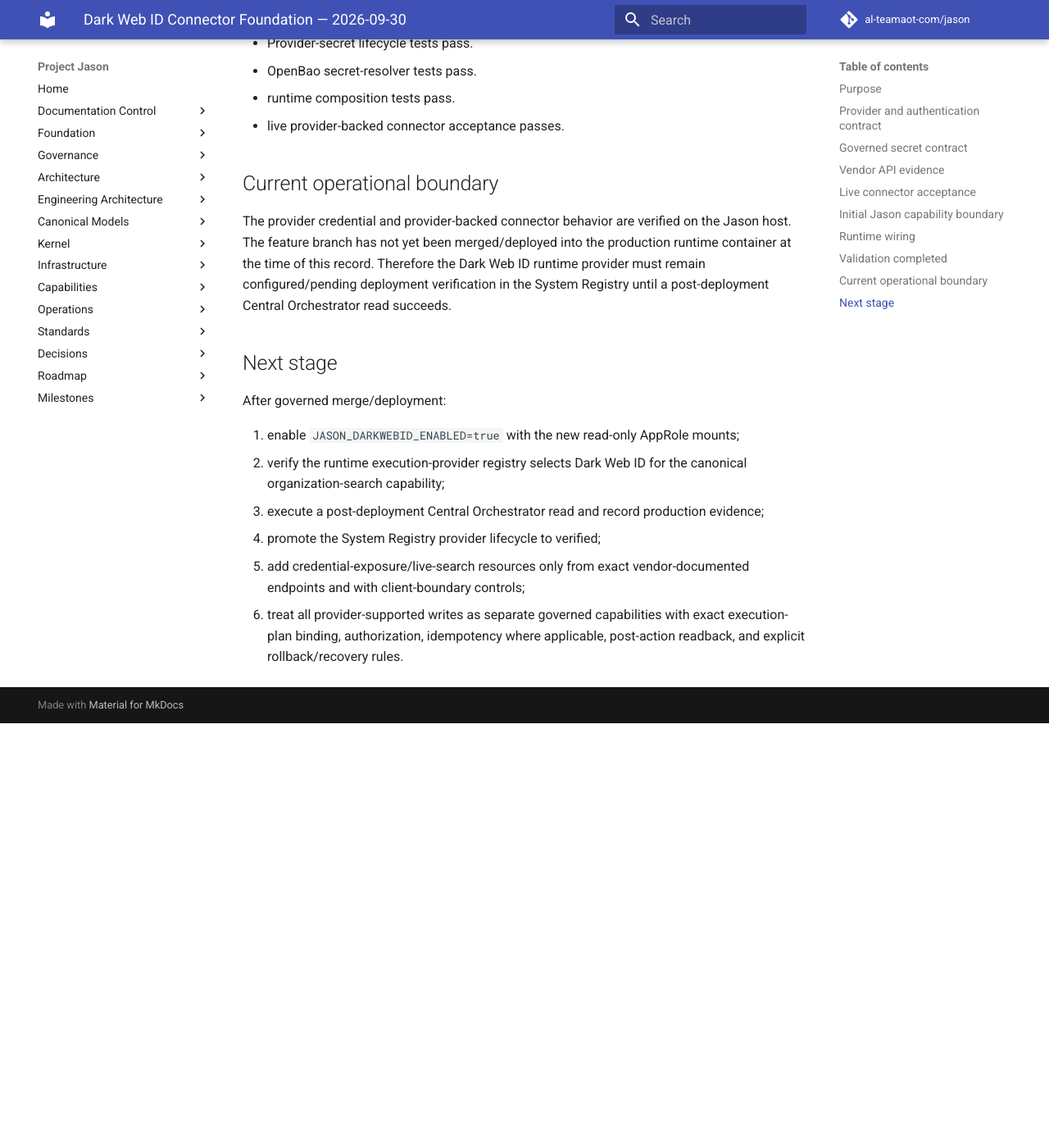
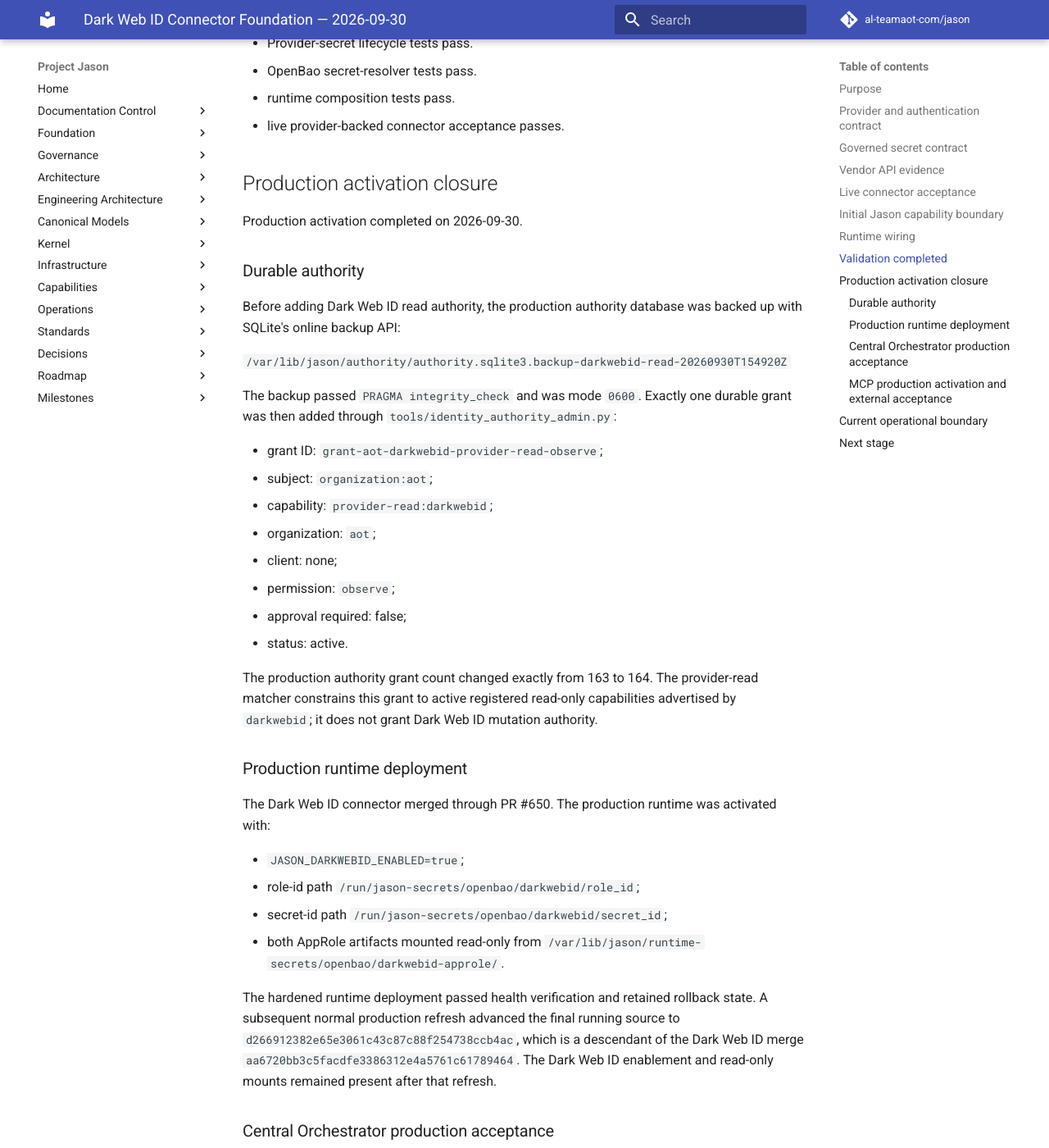
Before and after one commit to al-teamaot-com/jason, an MkDocs documentation site: the page built from docs/sessions/Dark-Web-ID-Connector-Foundation-2026-09-30.md, in a window 1280 px wide and 1400 px high, scrolled down 3987 px. Shown: the whole window at 82% size. Built offline with MkDocs 1.6.1 and Material for MkDocs 9.7.7, drawn with Linux system fonts in a browser that asks for light colours; comment, search, counter and statistics services are not loaded; before the commit the page ends 4869 px from its top, so only the background shows below that; some of the changed text lies outside the part shown.

Commit message:
Verify Dark Web ID production activation

```diff
--- a/docs/sessions/Dark-Web-ID-Connector-Foundation-2026-09-30.md
+++ b/docs/sessions/Dark-Web-ID-Connector-Foundation-2026-09-30.md
@@ -124,17 +124,78 @@
 - runtime composition tests pass.
 - live provider-backed connector acceptance passes.
 
+## Production activation closure
+
+Production activation completed on 2026-09-30.
+
+### Durable authority
+
+Before adding Dark Web ID read authority, the production authority database was backed up with SQLite's online backup API:
+
+`/var/lib/jason/authority/authority.sqlite3.backup-darkwebid-read-20260930T154920Z`
+
+The backup passed `PRAGMA integrity_check` and was mode `0600`. Exactly one durable grant was then added through `tools/identity_authority_admin.py`:
+
+- grant ID: `grant-aot-darkwebid-provider-read-observe`;
+- subject: `organization:aot`;
+- capability: `provider-read:darkwebid`;
+- organization: `aot`;
+- client: none;
+- permission: `observe`;
+- approval required: false;
+- status: active.
+
+The production authority grant count changed exactly from 163 to 164. The provider-read matcher constrains this grant to active registered read-only capabilities advertised by `darkwebid`; it does not grant Dark Web ID mutation authority.
+
+### Production runtime deployment
+
+The Dark Web ID connector merged through PR #650. The production runtime was activated with:
+
+- `JASON_DARKWEBID_ENABLED=true`;
+- role-id path `/run/jason-secrets/openbao/darkwebid/role_id`;
+- secret-id path `/run/jason-secrets/openbao/darkwebid/secret_id`;
+- both AppRole artifacts mounted read-only from `/var/lib/jason/runtime-secrets/openbao/darkwebid-approle/`.
+
+The hardened runtime deployment passed health verification and retained rollback state. A subsequent normal production refresh advanced the final running source to `d266912382e65e3061c43c87c88f254738ccb4ac`, which is a descendant of the Dark Web ID merge `aa6720bb3c5facdfe3386312e4a5761c61789464`. The Dark Web ID enablement and read-only mounts remained present after that refresh.
+
+### Central Orchestrator production acceptance
+
+A production authority context was issued for `person-al` under `grant-aot-darkwebid-provider-read-observe`, then the live runtime Central Orchestrator executed:
+
+`credential.exposure.organization.search`
+
+with `page=0`, `limit=200`, and `permission_mode=observe`.
+
+Result:
+
+- authority outcome: `allowed`;
+- provider selected: `darkwebid`;
+- orchestration status: `succeeded`;
+- reason: `capability_completed`;
+- provider attempts: 1;
+- records returned: 15;
+- secret values printed: false;
+- provider mutation attempted: false.
+
+### MCP production activation and external acceptance
+
+Because Jason MCP composes its own governed runtime application, `jason-mcp-pilot` was separately activated with the same Dark Web ID enablement flag and read-only AppRole mounts. Hardened deployment health passed and `MCP_GOVERNANCE_POSTCHECK=PASS` confirmed Central Orchestrator governance remained active with direct provider access disabled.
+
+The externally connected Jason MCP then discovered the active canonical capabilities `credential.exposure.organization.search` and `credential.exposure.organization.read`. A live `execute_read_capability` call for `credential.exposure.organization.search` completed successfully with:
+
+- provider: `darkwebid`;
+- reason: `capability_completed`;
+- records returned: 15;
+- evidence warnings: 0.
+
+Only status, provider, record count, schema shape, and warnings count were recorded during acceptance. Organization names, domains, email addresses, and credentials were not printed.
+
 ## Current operational boundary
 
-The provider credential and provider-backed connector behavior are verified on the Jason host. The feature branch has not yet been merged/deployed into the production runtime container at the time of this record. Therefore the Dark Web ID runtime provider must remain configured/pending deployment verification in the System Registry until a post-deployment Central Orchestrator read succeeds.
+Dark Web ID is now a verified production read provider for governed organization inventory. Jason may autonomously use the two registered read-only organization capabilities within their AOT-internal scope and existing authority model. No Dark Web ID create, update, delete, monitored-domain, user, notification, reporting, or other mutation capability is registered or authorized by this activation.
 
 ## Next stage
 
-After governed merge/deployment:
-
-1. enable `JASON_DARKWEBID_ENABLED=true` with the new read-only AppRole mounts;
-2. verify the runtime execution-provider registry selects Dark Web ID for the canonical organization-search capability;
-3. execute a post-deployment Central Orchestrator read and record production evidence;
-4. promote the System Registry provider lifecycle to verified;
-5. add credential-exposure/live-search resources only from exact vendor-documented endpoints and with client-boundary controls;
-6. treat all provider-supported writes as separate governed capabilities with exact execution-plan binding, authorization, idempotency where applicable, post-action readback, and explicit rollback/recovery rules.
+1. Add credential-exposure/live-search resources only from exact vendor-documented endpoints and with client-boundary controls.
+2. Correlate Dark Web ID organizations/domains to Autotask companies through the canonical entity-correlation model before exposing client-scoped compromise evidence.
+3. Treat all provider-supported writes as separate governed capabilities with exact execution-plan binding, authorization, idempotency where applicable, post-action readback, and explicit rollback/recovery rules.
```
Also changed, not shown: docs/operations/System-Registry-Current-Operational-State.md (+2 -2 lines), 2 other files.
